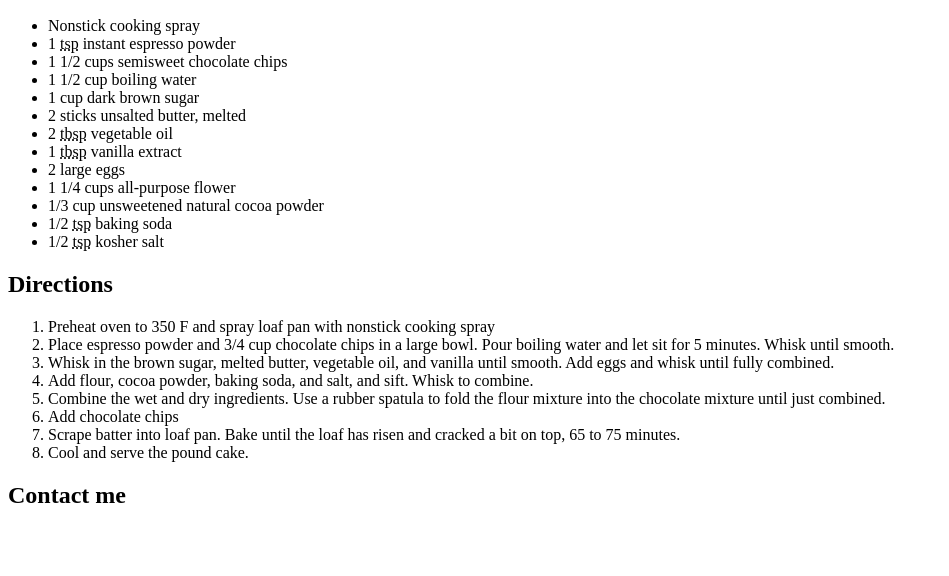
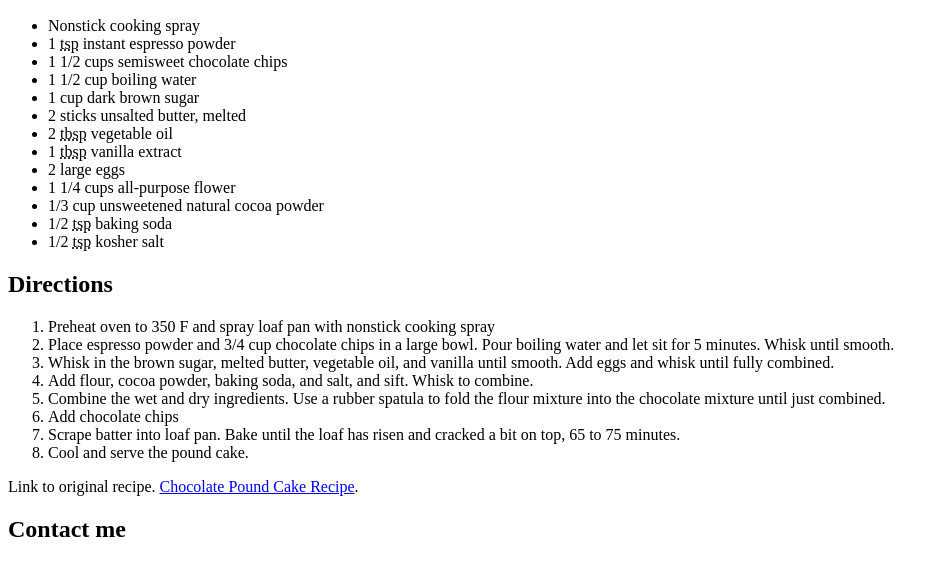
Before and after one commit to gcortez53/web-dev-hw, a plain HTML site: page assignment-03/index.html in a window 1280 px wide. Shown: the part 110-686 px from the top of the page, without its empty margins (0-949 px from the left). Drawn offline with Linux system fonts and the light colour scheme.

Commit message:
Updated index.html

```diff
--- a/assignment-03/index.html
+++ b/assignment-03/index.html
@@ -33,6 +33,7 @@
       <li>Scrape batter into loaf pan. Bake until the loaf has risen and cracked a bit on top, 65 to 75 minutes.</li>
       <li>Cool and serve the pound cake.</li>
     </ol>
+    <p>Link to original recipe. <a href="https://www.simplyrecipes.com/chocolate-pound-cake-recipe-5218186">Chocolate Pound Cake Recipe</a>.</p>
     <h2>Contact me</h2>
   </body>
 </html>
```
